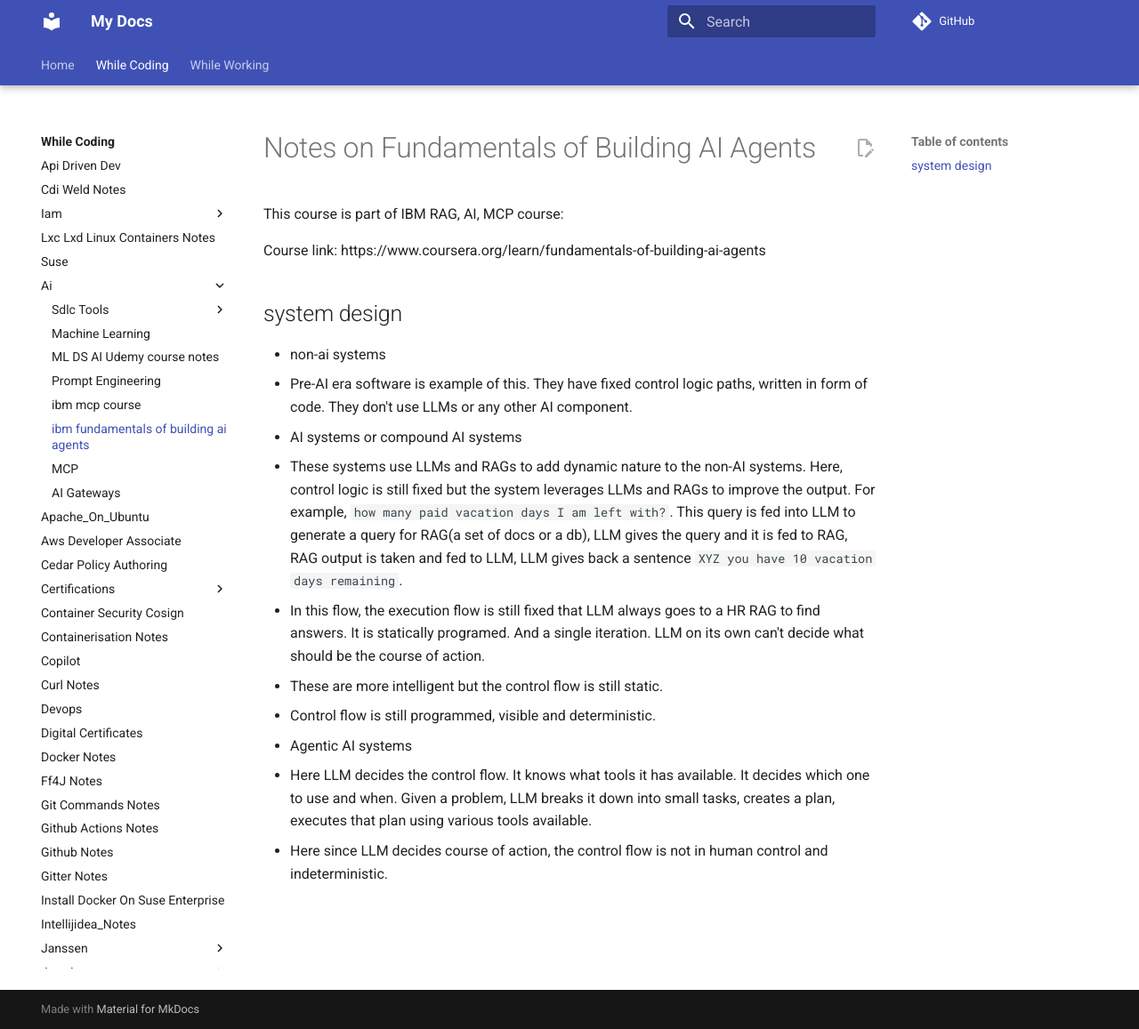
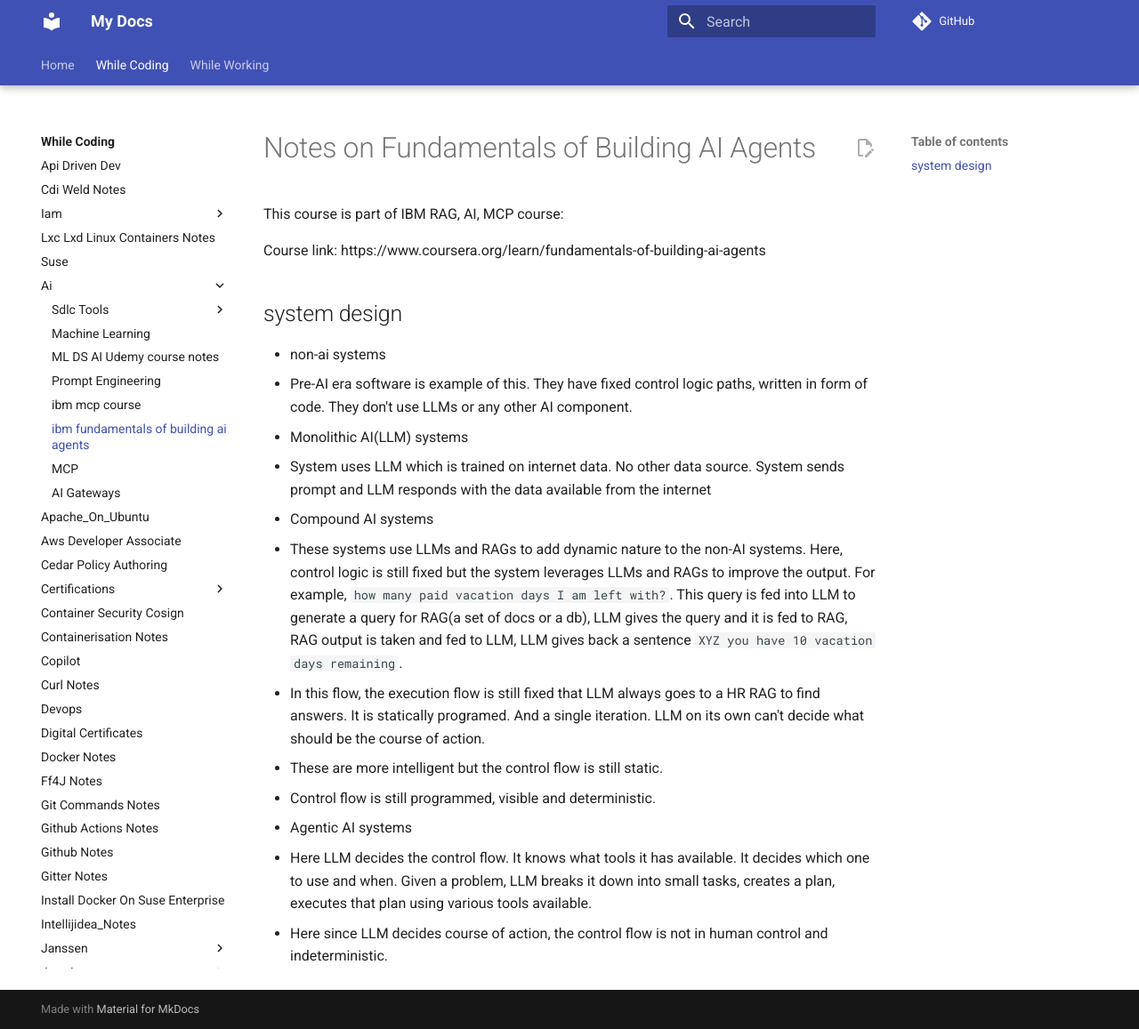
Before and after one commit to ossdhaval/mysite, an MkDocs documentation site: the page built from source/while-coding/ai/course-notes-fundamentals-of-building-ai-agents.md, in a window 1280 px wide and 1157 px high. Shown: the whole window at 89% size. Built offline with MkDocs 1.6.1 and Material for MkDocs 9.7.7, drawn with Linux system fonts in a browser that asks for light colours; comment, search, counter and statistics services are not loaded.

Commit message:
Update course-notes-fundamentals-of-building-ai-agents.md

```diff
--- a/source/while-coding/ai/course-notes-fundamentals-of-building-ai-agents.md
+++ b/source/while-coding/ai/course-notes-fundamentals-of-building-ai-agents.md
@@ -8,7 +8,9 @@ Course link: https://www.coursera.org/learn/fundamentals-of-building-ai-agents
 
 - non-ai systems
   - Pre-AI era software is example of this. They have fixed control logic paths, written in form of code. They don't use LLMs or any other AI component.
-- AI systems or compound AI systems
+- Monolithic AI(LLM) systems
+  - System uses LLM which is trained on internet data. No other data source. System sends prompt and LLM responds with the data available from the internet
+-  Compound AI systems
   - These systems use LLMs and RAGs to add dynamic nature to the non-AI systems. Here, control logic is still fixed but the system leverages LLMs and RAGs to improve the output. For example, `how many paid vacation days I am left with?`. This query is fed into LLM to generate a query for RAG(a set of docs or a db), LLM gives the query and it is fed to RAG, RAG output is taken and fed to LLM, LLM gives back a sentence `XYZ you have 10 vacation days remaining`.
   - In this flow, the execution flow is still fixed that LLM always goes to a HR RAG to find answers. It is statically programed. And a single iteration. LLM on its own can't decide what should be the course of action.
   - These are more intelligent but the control flow is still static.
```
